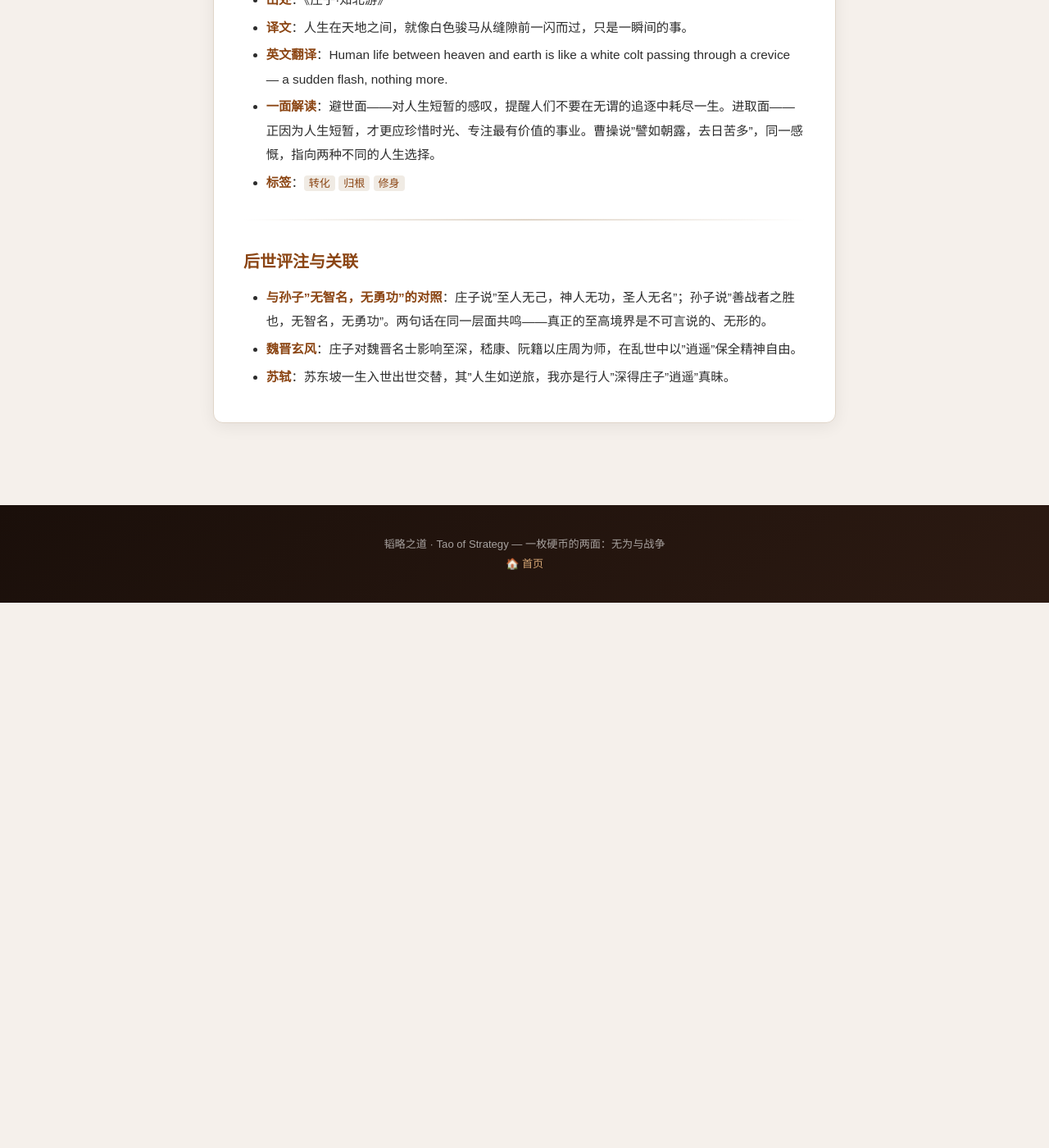
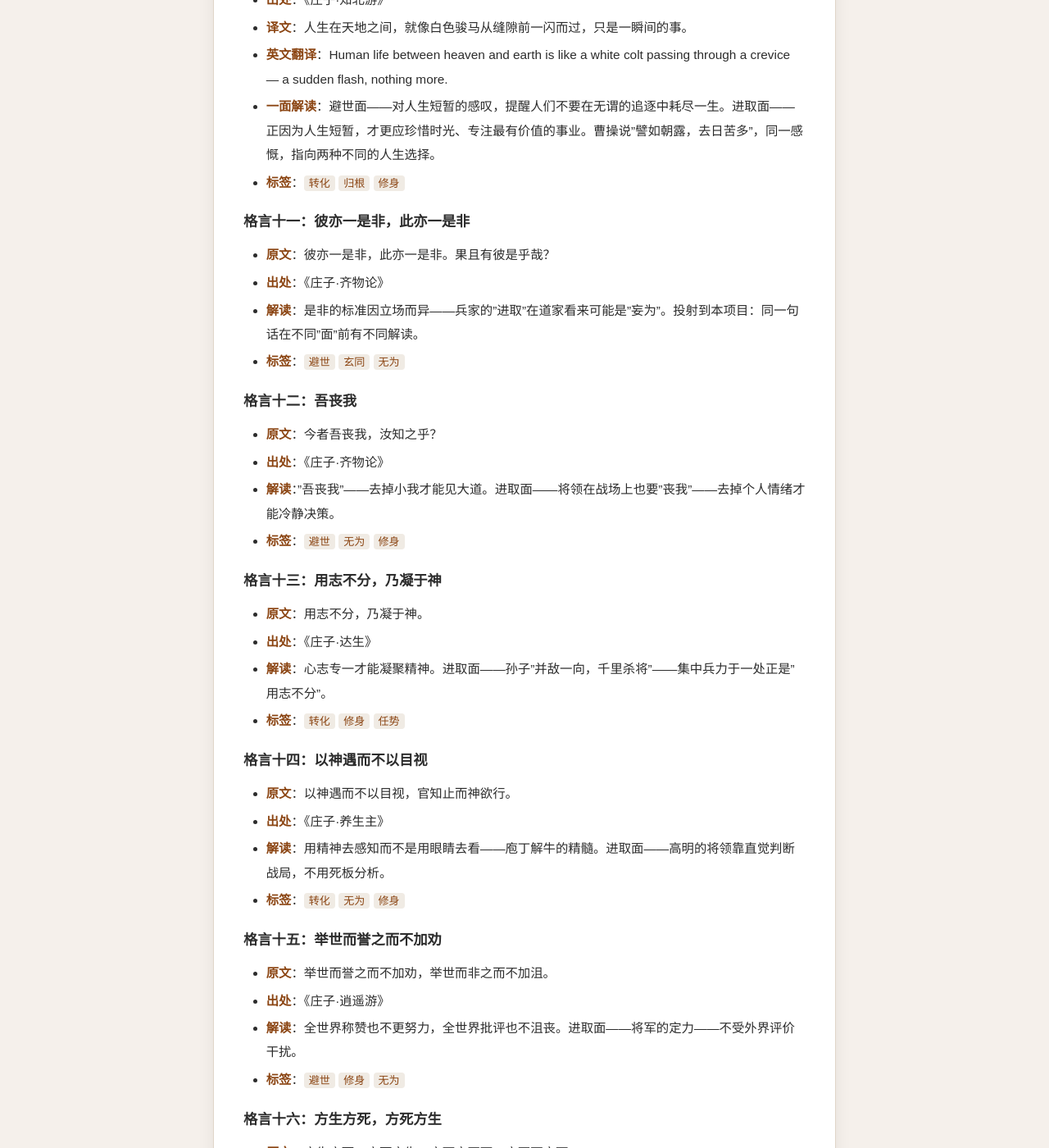
Before and after one commit to phoenixlucky/tao-of-strategy, a Jekyll site: the page built from people/daojia/zhuangzi.md, in a window 1280 px wide and 1400 px high, scrolled down 4057 px. Shown: the whole window at 82% size. Built offline with Jekyll 4.4.1, drawn with Linux system fonts in a browser that asks for light colours; our own code applies the rules of GitHub Pages for plain Markdown files; before the commit the page ends 4792 px from its top, so only the background shows below that; some of the changed text lies outside the part shown.

Commit message:
📖 庄子扩充至20条

```diff
--- a/people/daojia/zhuangzi.md
+++ b/people/daojia/zhuangzi.md
@@ -107,6 +107,76 @@
 - **一面解读**：避世面——对人生短暂的感叹，提醒人们不要在无谓的追逐中耗尽一生。进取面——正因为人生短暂，才更应珍惜时光、专注最有价值的事业。曹操说"譬如朝露，去日苦多"，同一感慨，指向两种不同的人生选择。
 - **标签**：`转化` `归根` `修身`
 
+### 格言十一：彼亦一是非，此亦一是非
+
+- **原文**：彼亦一是非，此亦一是非。果且有彼是乎哉？
+- **出处**：《庄子·齐物论》
+- **解读**：是非的标准因立场而异——兵家的"进取"在道家看来可能是"妄为"。投射到本项目：同一句话在不同"面"前有不同解读。
+- **标签**：`避世` `玄同` `无为`
+
+### 格言十二：吾丧我
+
+- **原文**：今者吾丧我，汝知之乎？
+- **出处**：《庄子·齐物论》
+- **解读**："吾丧我"——去掉小我才能见大道。进取面——将领在战场上也要"丧我"——去掉个人情绪才能冷静决策。
+- **标签**：`避世` `无为` `修身`
+
+### 格言十三：用志不分，乃凝于神
+
+- **原文**：用志不分，乃凝于神。
+- **出处**：《庄子·达生》
+- **解读**：心志专一才能凝聚精神。进取面——孙子"并敌一向，千里杀将"——集中兵力于一处正是"用志不分"。
+- **标签**：`转化` `修身` `任势`
+
+### 格言十四：以神遇而不以目视
+
+- **原文**：以神遇而不以目视，官知止而神欲行。
+- **出处**：《庄子·养生主》
+- **解读**：用精神去感知而不是用眼睛去看——庖丁解牛的精髓。进取面——高明的将领靠直觉判断战局，不用死板分析。
+- **标签**：`转化` `无为` `修身`
+
+### 格言十五：举世而誉之而不加劝
+
+- **原文**：举世而誉之而不加劝，举世而非之而不加沮。
+- **出处**：《庄子·逍遥游》
+- **解读**：全世界称赞也不更努力，全世界批评也不沮丧。进取面——将军的定力——不受外界评价干扰。
+- **标签**：`避世` `修身` `无为`
+
+### 格言十六：方生方死，方死方生
+
+- **原文**：方生方死，方死方生；方可方不可，方不可方可。
+- **出处**：《庄子·齐物论》
+- **解读**：生与死、可与不可——互相转化。与兵家"投之死地而后生"——绝境与生机本就是一体两面。
+- **标签**：`转化` `阴阳相生` `归根`
+
+### 格言十七：大浸稽天而不溺
+
+- **原文**：大浸稽天而不溺，大旱金石流而不热。
+- **出处**：《庄子·逍遥游》
+- **解读**：洪水滔天也不淹，大旱熔金也不热——得道者的定力。进取面——将军在极度压力下保持冷静——"不动心"。
+- **标签**：`避世` `修身` `无为`
+
+### 格言十八：道昭而不道
+
+- **原文**：道昭而不道，言辩而不及。
+- **出处**：《庄子·齐物论》
+- **解读**：道一旦被彰显出来就不是道了。进取面——孙子"不可先传也"——真正的战术不能预先说破。
+- **标签**：`转化` `无为` `诡道`
+
+### 格言十九：至乐无乐，至誉无誉
+
+- **原文**：至乐无乐，至誉无誉。
+- **出处**：《庄子·至乐》
+- **解读**：最高的快乐是无乐，最高的荣誉是无誉。与孙子"无智名，无勇功"——最高水平的将领不求战功之名。
+- **标签**：`转化` `大智若愚` `无为`
+
+### 格言二十：汝不知夫螳螂乎？
+
+- **原文**：汝不知夫螳螂乎？以其臂当车辙，不知其不胜任也。
+- **出处**：《庄子·人间世》
+- **解读**：螳臂当车——不自量力。进取面——兵家"知彼知己"的反面教材——不知己之不能。避世面——"知其不可奈何而安之若命"。
+- **标签**：`避世` `修身` `知足`
+
 ---
 
 ## 后世评注与关联
```
